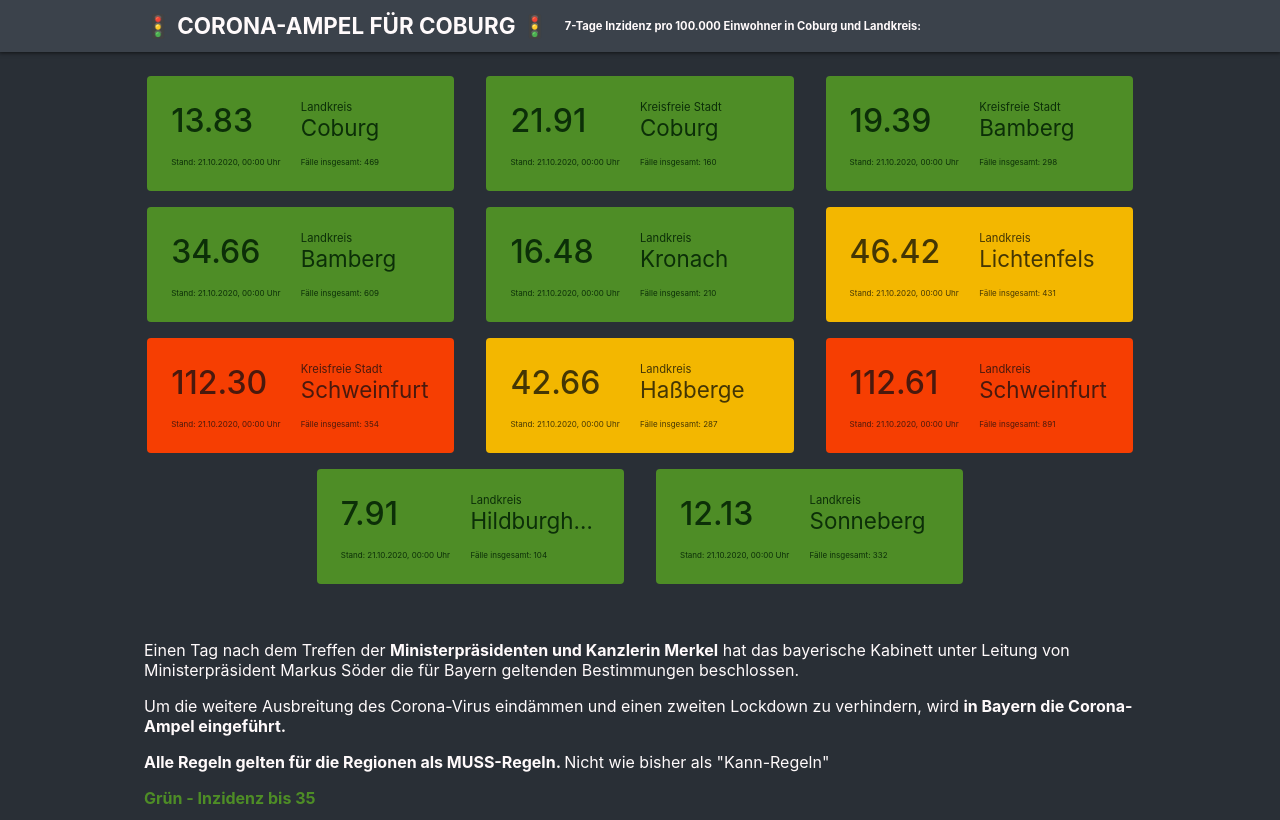
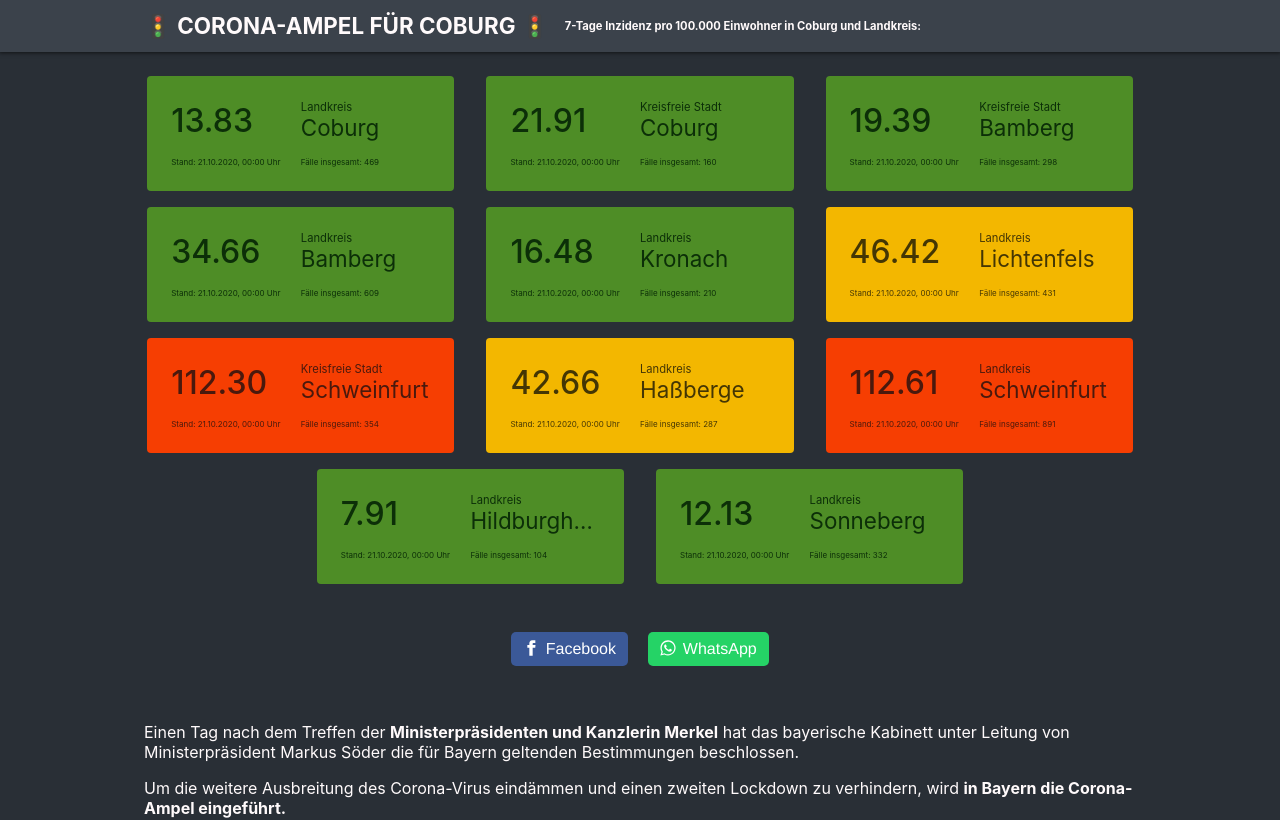
Before and after one commit to ingomc/coburg19, a Svelte app: page / in a window 1280 px wide. Shown: the top 820 px of the page. Built offline with nearby package versions, Linux system fonts and the light colour scheme.

Commit message:
adding social sharing

```diff
--- a/src/App.svelte
+++ b/src/App.svelte
@@ -2,6 +2,7 @@
   import { fix_and_outro_and_destroy_block } from 'svelte/internal';
   import Card from './Card.svelte';
   import Header from './Header.svelte';
+  import Social from './Social.svelte';
 
   export let data;
   let sortedData = [];
@@ -39,6 +40,13 @@
   </div>
 
   <div class="container">
+    <!-- Social sharing -->
+    <p>
+      <center>
+        <Social />
+      </center>
+    </p>
+
     <div class="content">
       <p>
         Einen Tag nach dem Treffen der&nbsp;<strong>Ministerpräsidenten und Kanzlerin Merkel</strong>&nbsp;hat
@@ -56,7 +64,7 @@
         bisher&nbsp;als "Kann-Regeln"
       </p>
       <p>
-        <strong><span class="darkbluetext"><span class="greentext">Grün - Inzidenz&nbsp;bis 35&nbsp;</span></span></strong>
+        <strong><span class="darkbluetext"><span class="greentext">Grün - Inzidenz&nbsp;bis 35</span></span></strong>
       </p>
       <ul>
         <li>Allgemeine AHA + L-Regeln&nbsp;&nbsp;(Abstand, Hygiene, Alltagsmaske und Lüften)</li>
@@ -122,7 +130,9 @@
       </ul>
       <center>
         Crafted with ❤️ from
-        <a href="https://www.andre-bellmann.de/?utm_source=social-media&utm_medium=corona&utm_campaign=website">Andre Bellmann</a>
+        <a
+          href="https://www.andre-bellmann.de/?utm_source=social-media&utm_medium=corona&utm_campaign=website">Andre
+          Bellmann</a>
       </center>
     </div>
   </div>
--- /dev/null
+++ b/src/Social.svelte
@@ -0,0 +1,99 @@
+<script>
+    let url = window.location;
+    // let url = "https://ingomc.github.io/coburg19/";
+    let waMessage = `Das hier ist ne coole Website ${url}`;
+</script>
+
+<style>
+/* https://sharingbuttons.io/ */
+    .resp-sharing-button__link,
+    .resp-sharing-button__icon {
+    display: inline-block
+    }
+
+    .resp-sharing-button__link {
+    text-decoration: none;
+    color: #fff;
+    margin: 0.5em
+    }
+
+    .resp-sharing-button {
+    border-radius: 5px;
+    transition: 25ms ease-out;
+    padding: 0.5em 0.75em;
+    font-family: Helvetica Neue,Helvetica,Arial,sans-serif
+    }
+
+    .resp-sharing-button__icon svg {
+    width: 1em;
+    height: 1em;
+    margin-right: 0.4em;
+    vertical-align: top
+    }
+
+    /* Non solid icons get a stroke */
+    .resp-sharing-button__icon {
+    stroke: #fff;
+    fill: none
+    }
+
+    /* Solid icons get a fill */
+    .resp-sharing-button__icon--solid {
+    fill: #fff;
+    stroke: none
+    }
+
+    .resp-sharing-button--facebook {
+    background-color: #3b5998
+    }
+
+    .resp-sharing-button--facebook:hover {
+    background-color: #2d4373
+    }
+
+    .resp-sharing-button--whatsapp {
+    background-color: #25D366
+    }
+
+    .resp-sharing-button--whatsapp:hover {
+    background-color: #1da851
+    }
+
+    .resp-sharing-button--facebook {
+    background-color: #3b5998;
+    border-color: #3b5998;
+    }
+
+    .resp-sharing-button--facebook:hover,
+    .resp-sharing-button--facebook:active {
+    background-color: #2d4373;
+    border-color: #2d4373;
+    }
+
+    .resp-sharing-button--whatsapp {
+    background-color: #25D366;
+    border-color: #25D366;
+    }
+
+    .resp-sharing-button--whatsapp:hover,
+    .resp-sharing-button--whatsapp:active {
+    background-color: #1DA851;
+    border-color: #1DA851;
+    }
+
+</style>
+
+<div>
+    <!-- https://sharingbuttons.io/ -->
+    <!-- Sharingbutton Facebook -->
+    <a class="resp-sharing-button__link" href={`https://facebook.com/sharer/sharer.php?u=${encodeURI(url)}`} target="_blank" rel="noopener" aria-label="Facebook">
+    <div class="resp-sharing-button resp-sharing-button--facebook resp-sharing-button--medium"><div aria-hidden="true" class="resp-sharing-button__icon resp-sharing-button__icon--solid">
+        <svg xmlns="http://www.w3.org/2000/svg" viewBox="0 0 24 24"><path d="M18.77 7.46H14.5v-1.9c0-.9.6-1.1 1-1.1h3V.5h-4.33C10.24.5 9.5 3.44 9.5 5.32v2.15h-3v4h3v12h5v-12h3.85l.42-4z"/></svg></div>Facebook</div>
+    </a>
+
+    <!-- Sharingbutton WhatsApp -->
+    <a class="resp-sharing-button__link" href={`whatsapp://send?text=${encodeURI(waMessage)}`} target="_blank" rel="noopener" aria-label="WhatsApp">
+    <div class="resp-sharing-button resp-sharing-button--whatsapp resp-sharing-button--medium"><div aria-hidden="true" class="resp-sharing-button__icon resp-sharing-button__icon--solid">
+        <svg xmlns="http://www.w3.org/2000/svg" viewBox="0 0 24 24"><path d="M20.1 3.9C17.9 1.7 15 .5 12 .5 5.8.5.7 5.6.7 11.9c0 2 .5 3.9 1.5 5.6L.6 23.4l6-1.6c1.6.9 3.5 1.3 5.4 1.3 6.3 0 11.4-5.1 11.4-11.4-.1-2.8-1.2-5.7-3.3-7.8zM12 21.4c-1.7 0-3.3-.5-4.8-1.3l-.4-.2-3.5 1 1-3.4L4 17c-1-1.5-1.4-3.2-1.4-5.1 0-5.2 4.2-9.4 9.4-9.4 2.5 0 4.9 1 6.7 2.8 1.8 1.8 2.8 4.2 2.8 6.7-.1 5.2-4.3 9.4-9.5 9.4zm5.1-7.1c-.3-.1-1.7-.9-1.9-1-.3-.1-.5-.1-.7.1-.2.3-.8 1-.9 1.1-.2.2-.3.2-.6.1s-1.2-.5-2.3-1.4c-.9-.8-1.4-1.7-1.6-2-.2-.3 0-.5.1-.6s.3-.3.4-.5c.2-.1.3-.3.4-.5.1-.2 0-.4 0-.5C10 9 9.3 7.6 9 7c-.1-.4-.4-.3-.5-.3h-.6s-.4.1-.7.3c-.3.3-1 1-1 2.4s1 2.8 1.1 3c.1.2 2 3.1 4.9 4.3.7.3 1.2.5 1.6.6.7.2 1.3.2 1.8.1.6-.1 1.7-.7 1.9-1.3.2-.7.2-1.2.2-1.3-.1-.3-.3-.4-.6-.5z"/></svg></div>WhatsApp</div>
+    </a>
+</div>
```
